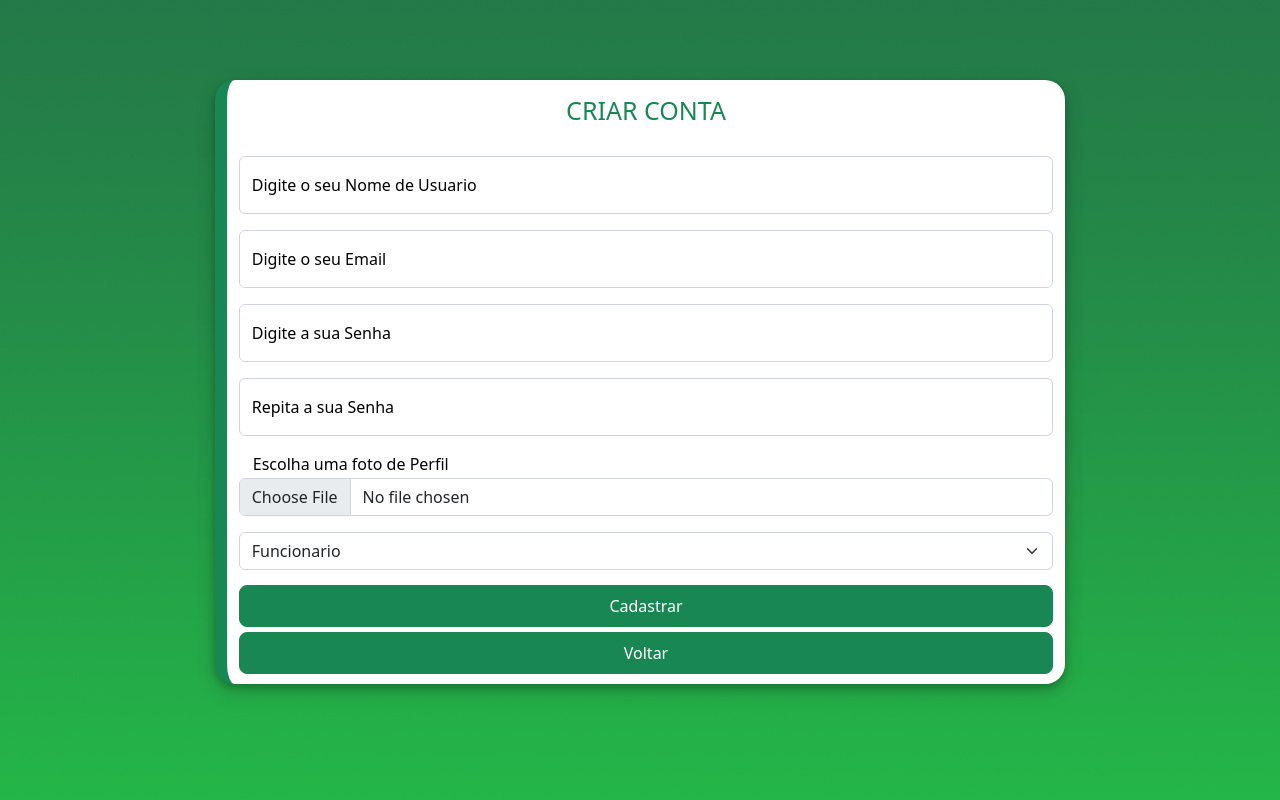
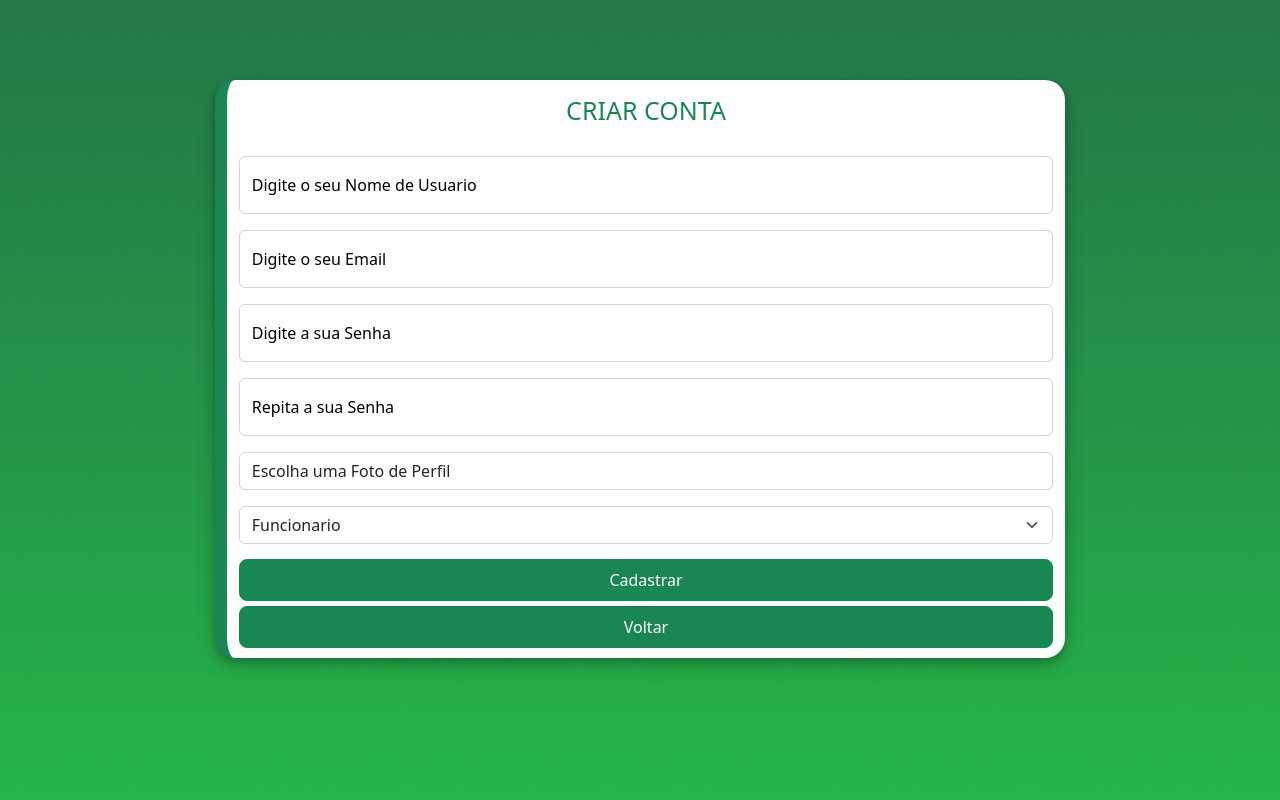
Before and after one commit to willotavio/TCCPHP, a PHP site: page /TCCPHP/pages/login/criarConta.php in a window 1280 px wide. Run offline with PHP 8.4, Linux system fonts and the light colour scheme.

Commit message:
Botão Editar Foto(Apenas frontEnd) + ScrollBar

```diff
--- a/pages/login/criarConta.php
+++ b/pages/login/criarConta.php
@@ -6,8 +6,7 @@
     <meta http-equiv="X-UA-Compatible" content="IE=edge">
     <meta name="viewport" content="width=device-width, initial-scale=1.0">
     <title>Criar Conta</title>
-    <link href="https://cdn.jsdelivr.net/npm/bootstrap@5.2.0-beta1/dist/css/bootstrap.min.css" rel="stylesheet"
-        integrity="sha384-0evHe/X+R7YkIZDRvuzKMRqM+OrBnVFBL6DOitfPri4tjfHxaWutUpFmBp4vmVor" crossorigin="anonymous">
+    <link href="https://cdn.jsdelivr.net/npm/bootstrap@5.2.0-beta1/dist/css/bootstrap.min.css" rel="stylesheet" integrity="sha384-0evHe/X+R7YkIZDRvuzKMRqM+OrBnVFBL6DOitfPri4tjfHxaWutUpFmBp4vmVor" crossorigin="anonymous">
     <style>
         <?php include '../style.css';
         ?>
@@ -26,29 +25,25 @@
                                 <h1 style="text-align:center; font-size:25px; padding:15px; color:rgba(25,135,84,255)">
                                     CRIAR CONTA</h1>
                                 <div class="form-floating mb-3 mt-3">
-                                    <input type="text" class="form-control" placeholder="Digite o seu Usuario" required
-                                        name="cadastrarULogin">
+                                    <input type="text" class="form-control" placeholder="Digite o seu Usuario" required name="cadastrarULogin">
                                     <label>Digite o seu Nome de Usuario</label>
                                 </div>
                                 <div class="form-floating mt-3 mb-3">
-                                    <input type="email" class="form-control" placeholder="Digite o seu Email"
-                                        name='cadastrarUEmail' required>
+                                    <input type="email" class="form-control" placeholder="Digite o seu Email" name='cadastrarUEmail' required>
                                     <label>Digite o seu Email</label>
                                 </div>
                                 <div class="form-floating mt-3 mb-3">
-                                    <input type="password" class="form-control" placeholder="Digite a sua Senha"
-                                        name='cadastrarUSenha' required>
+                                    <input type="password" class="form-control" placeholder="Digite a sua Senha" name='cadastrarUSenha' required>
                                     <label>Digite a sua Senha</label>
                                 </div>
                                 <div class="form-floating mt-3 mb-3">
-                                    <input type="password" class="form-control" placeholder="Repita a sua Senha"
-                                        name='cadastrarUCSenha' required>
+                                    <input type="password" class="form-control" placeholder="Repita a sua Senha" name='cadastrarUCSenha' required>
                                     <label>Repita a sua Senha</label>
                                 </div>
                                 <div class="mt-3 mb-3">
-                                    <div class="container" style="text-align:start; margin:2px">
-                                        <label>Escolha uma foto de Perfil</label></div>
-                                    <input type="file" class="form-control" name='arquivo' required>
+
+                                        <label for="arquivo" class="form-control" id="lblArquivoCriarConta">Escolha uma Foto de Perfil</label>
+                                        <input type="file" class="form-control" name="arquivo" id="arquivo">
                                     </div>
                                     <div style="margin-bottom:15px">
                                         <select class="form-select" name="cadastrarUTipo">
@@ -58,14 +53,11 @@
                                     </div>
 
                                     <div class="row m-auto">
-                                    <button type="submit" class="btn btn-success btn-lg btn-block"
-                                        style="font-size:16px" value="cadastrar" name="botao">Cadastrar</button>
+                                        <button type="submit" class="btn btn-success btn-lg btn-block" style="font-size:16px" value="cadastrar" name="botao">Cadastrar</button>
                                     </div>
                                     <div style="margin-top:5px">
                                         <div class="row m-auto">
-                                        <button type="submit" class="btn btn-success btn-lg btn-block"
-                                            style="font-size:16px"
-                                            onclick="window.location.href='../../index.php'">Voltar</button>
+                                            <button type="submit" class="btn btn-success btn-lg btn-block" style="font-size:16px" onclick="window.location.href='../../index.php'">Voltar</button>
                                         </div>
                                     </div>
 
@@ -78,8 +70,7 @@
 
 
     </div>
-    <script src="https://cdn.jsdelivr.net/npm/bootstrap@5.2.0-beta1/dist/js/bootstrap.bundle.min.js"
-        integrity="sha384-pprn3073KE6tl6bjs2QrFaJGz5/SUsLqktiwsUTF55Jfv3qYSDhgCecCxMW52nD2" crossorigin="anonymous">
+    <script src="https://cdn.jsdelivr.net/npm/bootstrap@5.2.0-beta1/dist/js/bootstrap.bundle.min.js" integrity="sha384-pprn3073KE6tl6bjs2QrFaJGz5/SUsLqktiwsUTF55Jfv3qYSDhgCecCxMW52nD2" crossorigin="anonymous">
     </script>
 </body>
 
--- a/pages/principal/footer.php
+++ b/pages/principal/footer.php
@@ -1,6 +1,5 @@
 <footer>
-    <div class="container-fluid">
         <h2 id='titleFooter'>ALEM BRASIL</h2>
         <p id='textFooter'>2022</p>
-    </div>
+
 </footer>
--- a/pages/principal/funcionarios/funcionarios.php
+++ b/pages/principal/funcionarios/funcionarios.php
@@ -189,7 +189,9 @@
                                     <td><span  id="id<?php echo $row['id_cestas']; ?>"><?php echo $row['id_cestas']; ?></span></td>
                                     <td><span  id="quantidade<?php echo $row['id_cestas']; ?>"><?php echo $row['quantidade_cestas']; ?></span></td>
                                     <td><span  id="recebimento<?php echo $row['id_cestas']; ?>"><?php echo $row['recebimento_cestas']; ?></span></td>
-                                    <td> <button class='btn btn-sm btn-outline-primary edit' value="<?php echo $row['id_cestas']; ?>">
+                                    <td></td>
+                                    <td>
+                                    <button class='btn btn-sm btn-outline-primary edit' value="<?php echo $row['id_cestas']; ?>">
                                             <svg xmlns='http://www.w3.org/2000/svg' width='16' height='16' fill='currentColor' class='bi bi-clipboard' viewBox='0 0 16 16'>
                                                 <path d='M4 1.5H3a2 2 0 0 0-2 2V14a2 2 0 0 0 2 2h10a2 2 0 0 0 2-2V3.5a2 2 0 0 0-2-2h-1v1h1a1 1 0 0 1 1 1V14a1 1 0 0 1-1 1H3a1 1 0 0 1-1-1V3.5a1 1 0 0 1 1-1h1v-1z'/>
                                                 <path d='M9.5 1a.5.5 0 0 1 .5.5v1a.5.5 0 0 1-.5.5h-3a.5.5 0 0 1-.5-.5v-1a.5.5 0 0 1 .5-.5h3zm-3-1A1.5 1.5 0 0 0 5 1.5v1A1.5 1.5 0 0 0 6.5 4h3A1.5 1.5 0 0 0 11 2.5v-1A1.5 1.5 0 0 0 9.5 0h-3z'/>
--- a/pages/style.css
+++ b/pages/style.css
@@ -152,6 +152,39 @@ footer {
 	margin-bottom: 20px;
 	font-family: sans-serif;
 }
+
+#lblArquivo{
+    background-color: #333;
+    color: #FFF;
+    text-transform: uppercase;
+    text-align: center;
+    display: block;
+    margin-top: 10px;
+    cursor: pointer;
+}
+
+#lblArquivoCriarConta{
+    cursor: pointer;
+	margin-bottom: 5px;
+	text-align: start;
+
+}
+
+input[type="file"] {
+    display: none;
+}
+
+#editFoto{
+	border: solid 1px black;
+	padding: 5px;
+	border-radius: 10px;
+	font-size: 15px;
+	text-decoration: none;
+	color: black;
+}
+
+
+
 /*conta*/
 
 /* Input de Cadastro */
@@ -182,3 +215,22 @@ footer {
 	box-shadow: rgba(5, 151, 41, 0.582) 0px 0px 0px 3px;
 }
 /* DashBoard */
+
+
+/* ScrollBar*/
+
+::-webkit-scrollbar{
+    opacity: 1;
+}
+
+::-webkit-scrollbar-thumb{
+    background-color: rgba(25, 135, 84, 0.8);
+
+    border-radius: 10px;
+}
+
+:hover::-webkit-scrollbar-thumb{
+	background-color: rgba(121, 142, 128, 0.8);
+
+}
+/* ScrollBar*/
```
Also changed, not shown: pages/principal/conta/conta.php (+40 -24 lines). Lines whose indentation alone changed are shown as unchanged.
